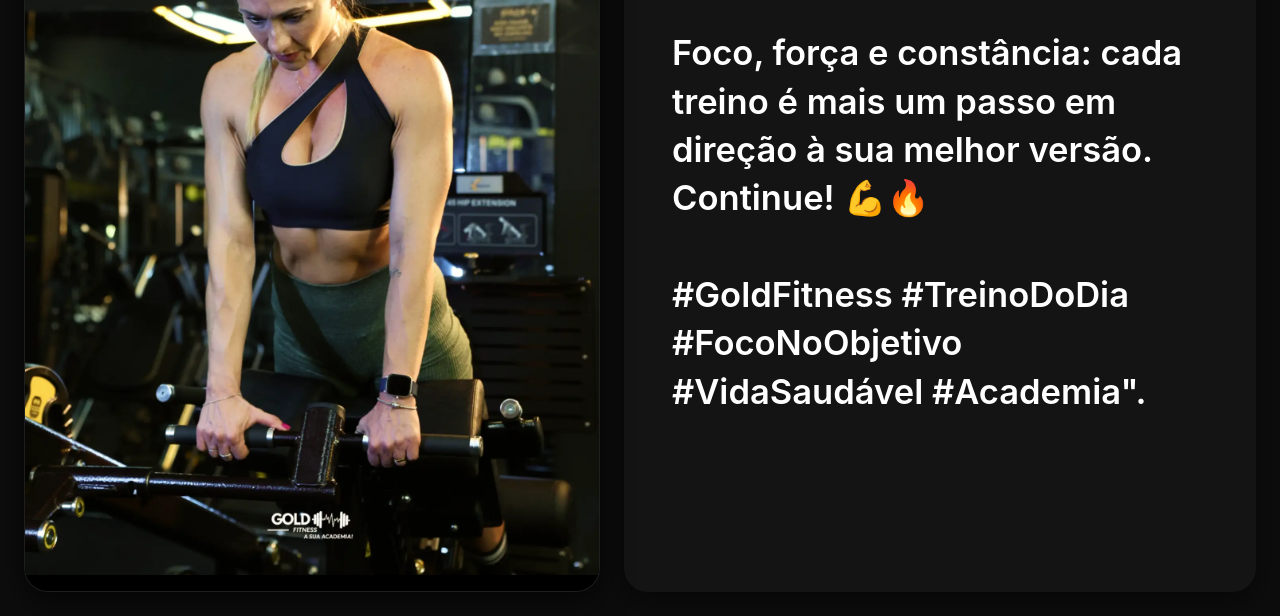
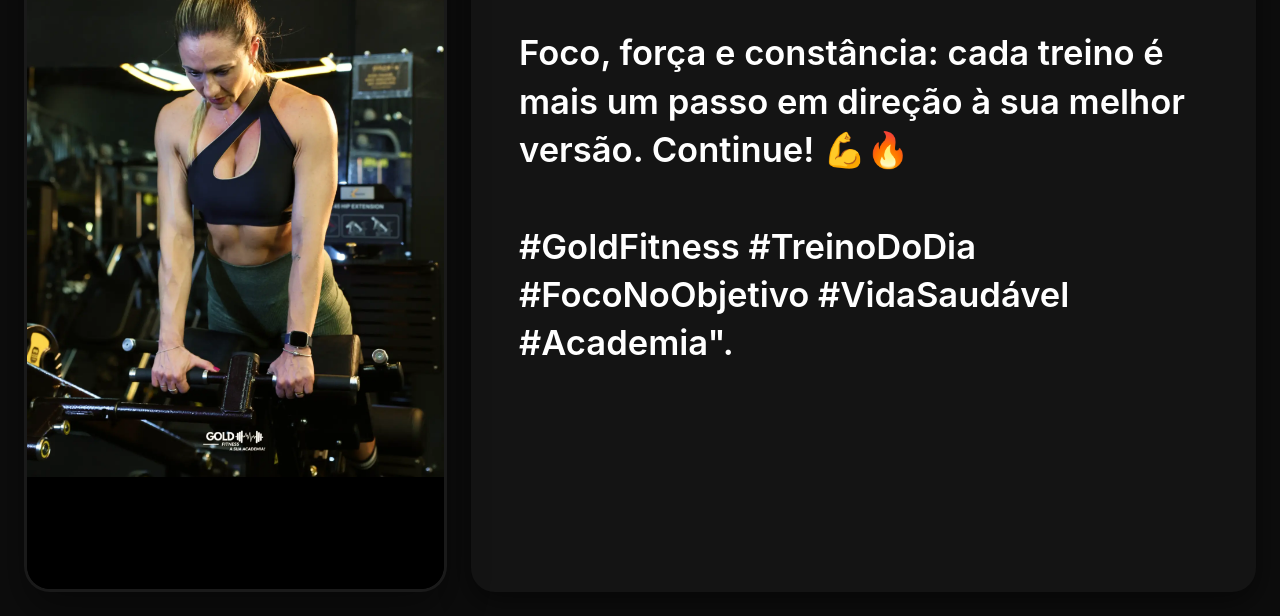
Before and after one commit to viniciusreisleite/GoldFitness, a plain HTML site: page index.html in a window 1280 px wide. Shown: the part 184-800 px from the top of the page. Drawn offline with Linux system fonts and the light colour scheme.

Commit message:
Fix: video-section ajustada com aspect-ratio 9:16 exato sem faixas pretas laterais

```diff
--- a/index.html
+++ b/index.html
@@ -24,15 +24,18 @@
       background-color: #0d0d0d;
     }
     .video-section {
-      flex: 0 0 42%;
-      height: 100vh;
+      height: 100% !important;
+      aspect-ratio: 9 / 16 !important;
+      flex: 0 0 auto !important;
       background: #000 !important;
-      background-color: #000 !important;
-      position: relative;
-      overflow: hidden;
-      display: flex;
-      align-items: center;
-      justify-content: center;
+      border-radius: 26px !important;
+      overflow: hidden !important;
+      box-shadow: 0 20px 40px rgba(0, 0, 0, 0.4) !important;
+      display: flex !important;
+      align-items: center !important;
+      justify-content: center !important;
+      position: relative !important;
+      border: 3px solid rgba(255, 255, 255, 0.1) !important;
     }
     video {
       width: 100%;
@@ -96,7 +99,7 @@
     .logo-img {
       max-height: 90px;
       max-width: 180px;
-      object-fit: contain;
+      object-fit: cover;
     }
     .caption-container {
       flex: 1 1 auto !important;
@@ -130,20 +133,32 @@
     }
     .video-section {
       height: 100% !important;
+      aspect-ratio: 9 / 16 !important;
+      flex: 0 0 auto !important;
       background: #000 !important;
-      border-radius: 24px !important;
+      border-radius: 26px !important;
       overflow: hidden !important;
+      box-shadow: 0 20px 40px rgba(0, 0, 0, 0.4) !important;
       display: flex !important;
       align-items: center !important;
       justify-content: center !important;
-      box-shadow: 0 10px 30px rgba(0, 0, 0, 0.7) !important;
-      border: 1px solid rgba(255, 255, 255, 0.1) !important;
       position: relative !important;
+      border: 3px solid rgba(255, 255, 255, 0.1) !important;
     }
     /* QUANDO FOR VIDEO */
     .tv-container.is-video .video-section {
+      height: 100% !important;
+      aspect-ratio: 9 / 16 !important;
       flex: 0 0 auto !important;
-      aspect-ratio: auto !important; width: auto !important;
+      background: #000 !important;
+      border-radius: 26px !important;
+      overflow: hidden !important;
+      box-shadow: 0 20px 40px rgba(0, 0, 0, 0.4) !important;
+      display: flex !important;
+      align-items: center !important;
+      justify-content: center !important;
+      position: relative !important;
+      border: 3px solid rgba(255, 255, 255, 0.1) !important;
     }
     .tv-container.is-video video {
       width: auto !important;
@@ -156,9 +171,18 @@
     }
     /* QUANDO FOR IMAGEM */
     .tv-container.is-image .video-section {
+      height: 100% !important;
+      aspect-ratio: 9 / 16 !important;
       flex: 0 0 auto !important;
-      max-width: 45vw !important;
-      background: #050505 !important;
+      background: #000 !important;
+      border-radius: 26px !important;
+      overflow: hidden !important;
+      box-shadow: 0 20px 40px rgba(0, 0, 0, 0.4) !important;
+      display: flex !important;
+      align-items: center !important;
+      justify-content: center !important;
+      position: relative !important;
+      border: 3px solid rgba(255, 255, 255, 0.1) !important;
     }
     .tv-container.is-image #image-player {
       width: auto !important;
```
